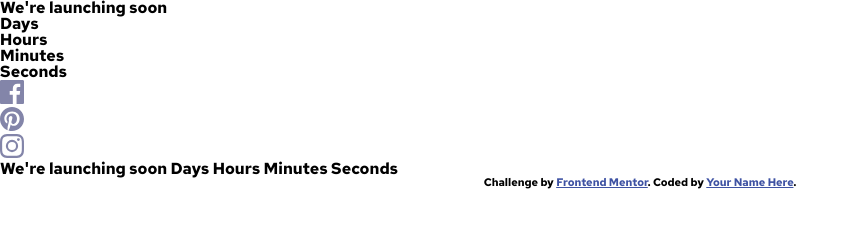
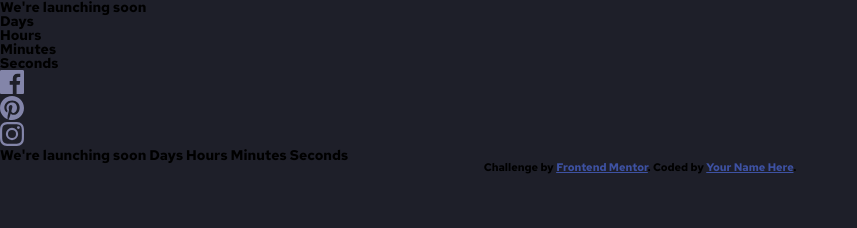
Before and after one commit to NiteArie/fm-launch-countdown-timer, a plain HTML site: page index.html in a window 1280 px wide. Shown: the whole page, without its empty margins (0-857 px from the left). Drawn offline with Linux system fonts and the light colour scheme.

Commit message:
[Style] Base background + font-size on body

```diff
--- a/styles/style.css
+++ b/styles/style.css
@@ -5,5 +5,8 @@
 }
 
 body {
+    min-height: 100vh;
     font-family: 'Red Hat Text', sans-serif;
+    font-size: 14px;
+    background-color: hsl(235, 16%, 14%);
 }
```
